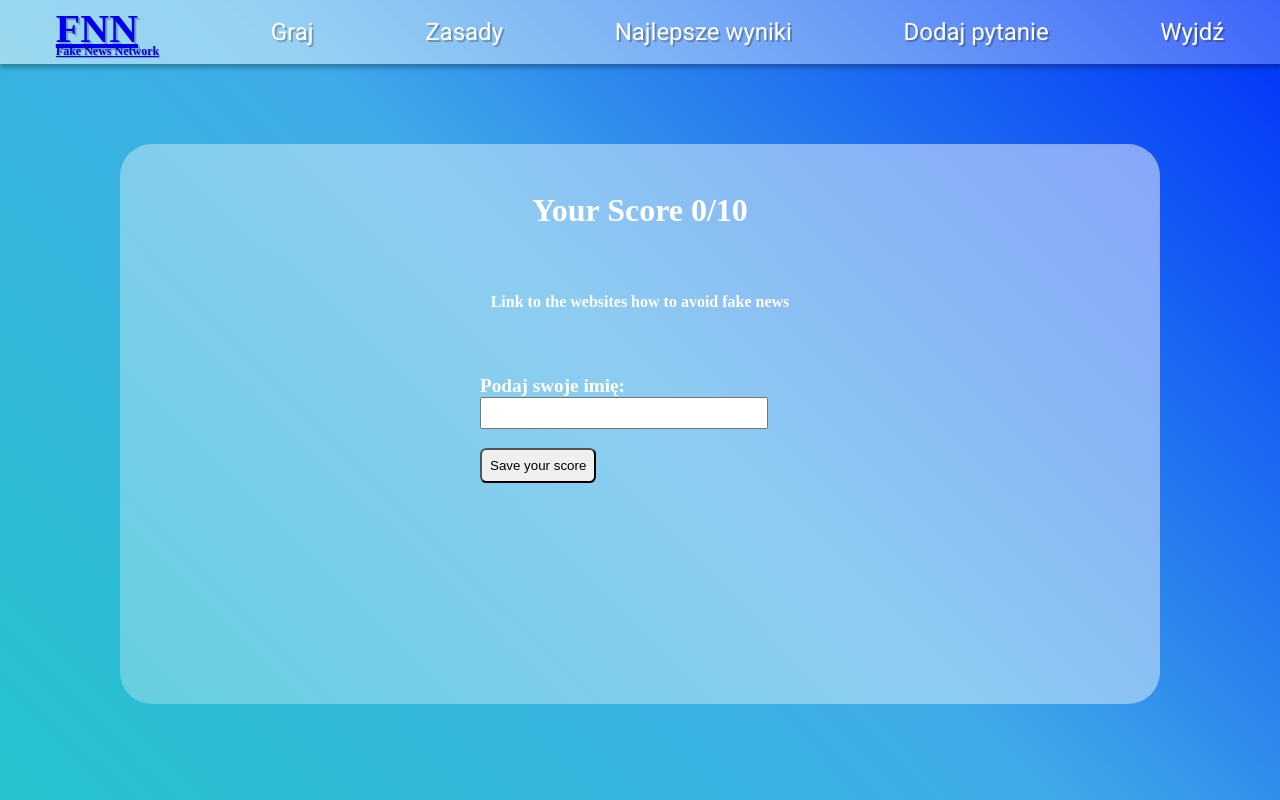
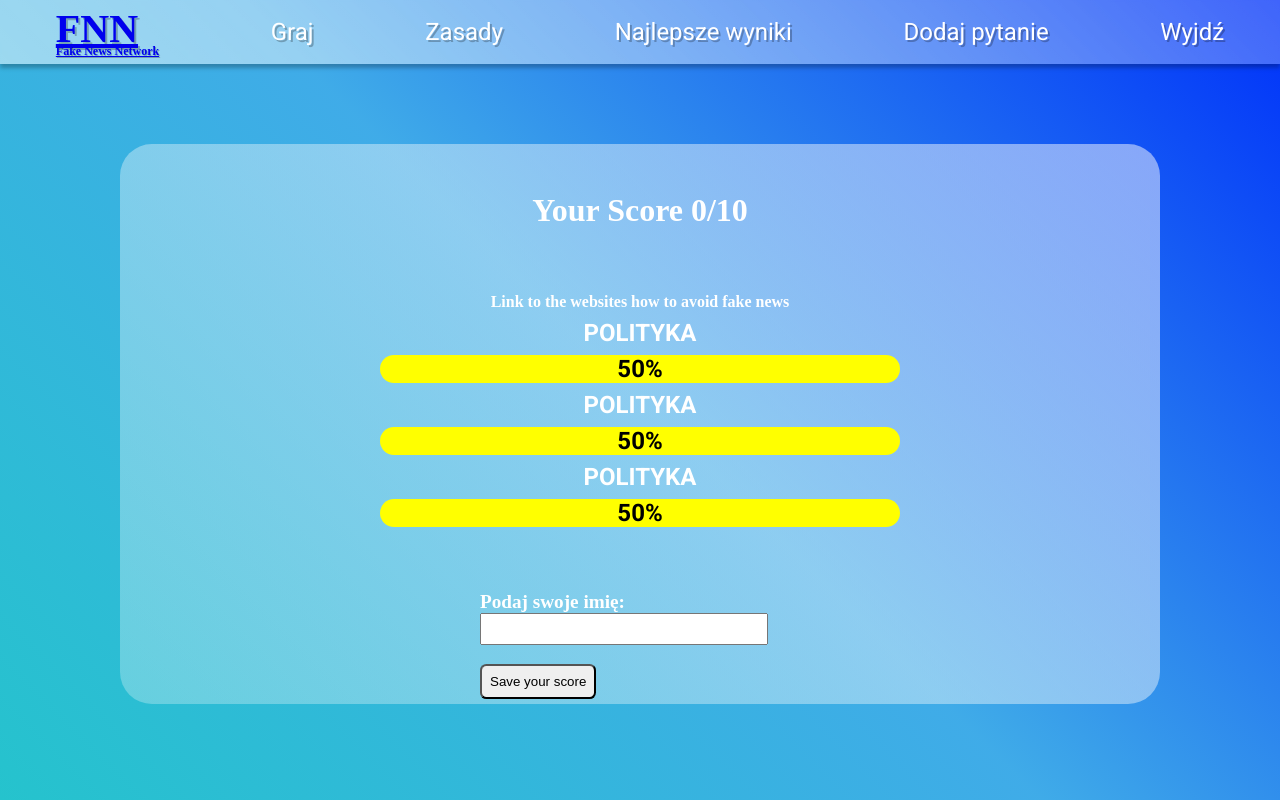
Before and after one commit to team-prstmw/hackaton-FE, a React (Create React App) app: page /score in a window 1280 px wide. Built offline with nearby package versions, Linux system fonts and the light colour scheme.

Commit message:
feat: create skillBar

```diff
--- /dev/null
+++ b/src/components/SkillBar/SkillBar.module.scss
@@ -0,0 +1,19 @@
+.skillBar {
+  display: flex;
+  width: 50%;
+  font-family: "Roboto", sans-serif;
+  text-align: center;
+  flex-direction: column;
+  margin: 0.5rem auto;
+  .skillBarName {
+    font-size: 1.5rem;
+    font-weight: bold;
+    margin-bottom: 0.5rem;
+  }
+  .skillBarLevel {
+    color: black;
+    font-size: 1.5rem;
+    font-weight: bold;
+    border-radius: 1rem;
+  }
+}
--- /dev/null
+++ b/src/components/SkillBar/SkillBar.tsx
@@ -0,0 +1,34 @@
+//  @ts-nocheck
+import { useEffect, useRef } from "react";
+import styles from "./SkillBar.module.scss";
+
+export function SkillBar({ category, level }: { category: string; level: number }) {
+  const skillBar = useRef(null);
+
+  function changeSkillBarColor() {
+    if (skillBar && skillBar.current) {
+      if (level < 20) {
+        skillBar.current.style.backgroundColor = "red";
+      } else if (level >= 20 && level < 40) {
+        skillBar.current.style.backgroundColor = "#ff6a00";
+      } else if (level >= 40 && level < 60) {
+        skillBar.current.style.backgroundColor = "yellow";
+      } else if (level >= 60 && level < 80) {
+        skillBar.current.style.backgroundColor = "#aaff00";
+      } else skillBar.current.style.backgroundColor = "green";
+    }
+  }
+
+  useEffect(() => {
+    changeSkillBarColor();
+  });
+
+  return (
+    <div className={styles.skillBar}>
+      <div className={styles.skillBarName}>{category.toUpperCase()}</div>
+      <div ref={skillBar} className={styles.skillBarLevel}>
+        {level + "%"}
+      </div>
+    </div>
+  );
+}
--- a/src/pages/GameOver/GameOver.tsx
+++ b/src/pages/GameOver/GameOver.tsx
@@ -1,12 +1,13 @@
 import { FormEvent, useState } from "react";
 import { Navbar } from "../../components/Navbar/Navbar";
 import styles from "./GameOver.module.scss";
+import { SkillBar } from "../../components/SkillBar/SkillBar";
 
 interface GameOverProps {
   score: number;
 }
 
-function GameOver({score} : GameOverProps) {
+function GameOver({ score }: GameOverProps) {
   const [name, setName] = useState<string>("");
   console.log(score);
   const handleSubmit = (event: FormEvent<HTMLFormElement>) => {
@@ -23,6 +24,12 @@ function GameOver({score} : GameOverProps) {
         <p className={styles.link}>
           Link to the websites how to avoid fake news
         </p>
+        <div>
+          <SkillBar category="Polityka" level={50} />
+          <SkillBar category="Polityka" level={50} />
+          <SkillBar category="Polityka" level={50} />
+        </div>
+
         <form className={styles.form} onSubmit={handleSubmit}>
           <label className={styles.label} htmlFor="name">
             Podaj swoje imię:{" "}
```
Also changed, not shown: src/utils/changeSkillBarColor.ts (added, +16 -0 lines).
